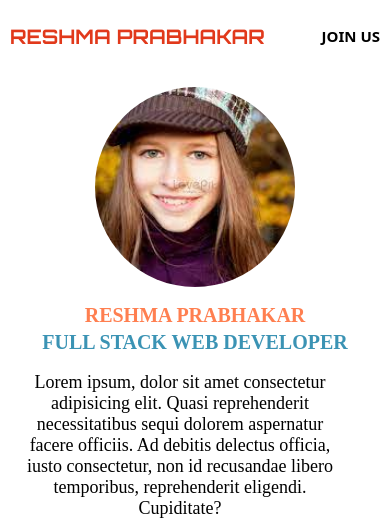
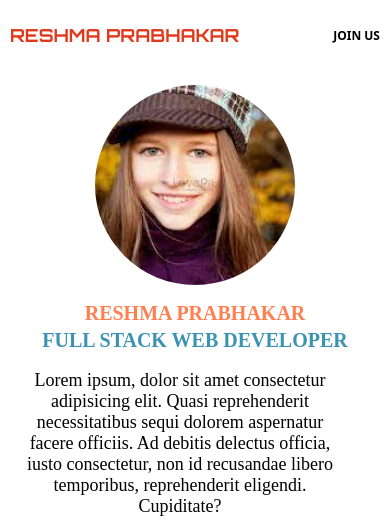
Before and after one commit to ReshmaPrabha/portfolio, a plain HTML site: page index.html in a window 390 px wide. Shown: the top 520 px of the page. Drawn offline with nearby package versions, Linux system fonts and the light colour scheme; a web font is replaced by a local one.

Commit message:
Update next.css

```diff
--- a/next.css
+++ b/next.css
@@ -195,7 +195,7 @@ p{
         display:none;
     }
     .jus{
-        font-size: 15px;
+        font-size: 12px;
         text-align: center;
         padding: 0;
         margin:0;
@@ -226,7 +226,7 @@ p{
         margin:0;
     }
     .name{
-        font-size: 20px;
+        font-size: 18px;
         color: rgb(225, 57, 27);
     }
     .h1{
```
